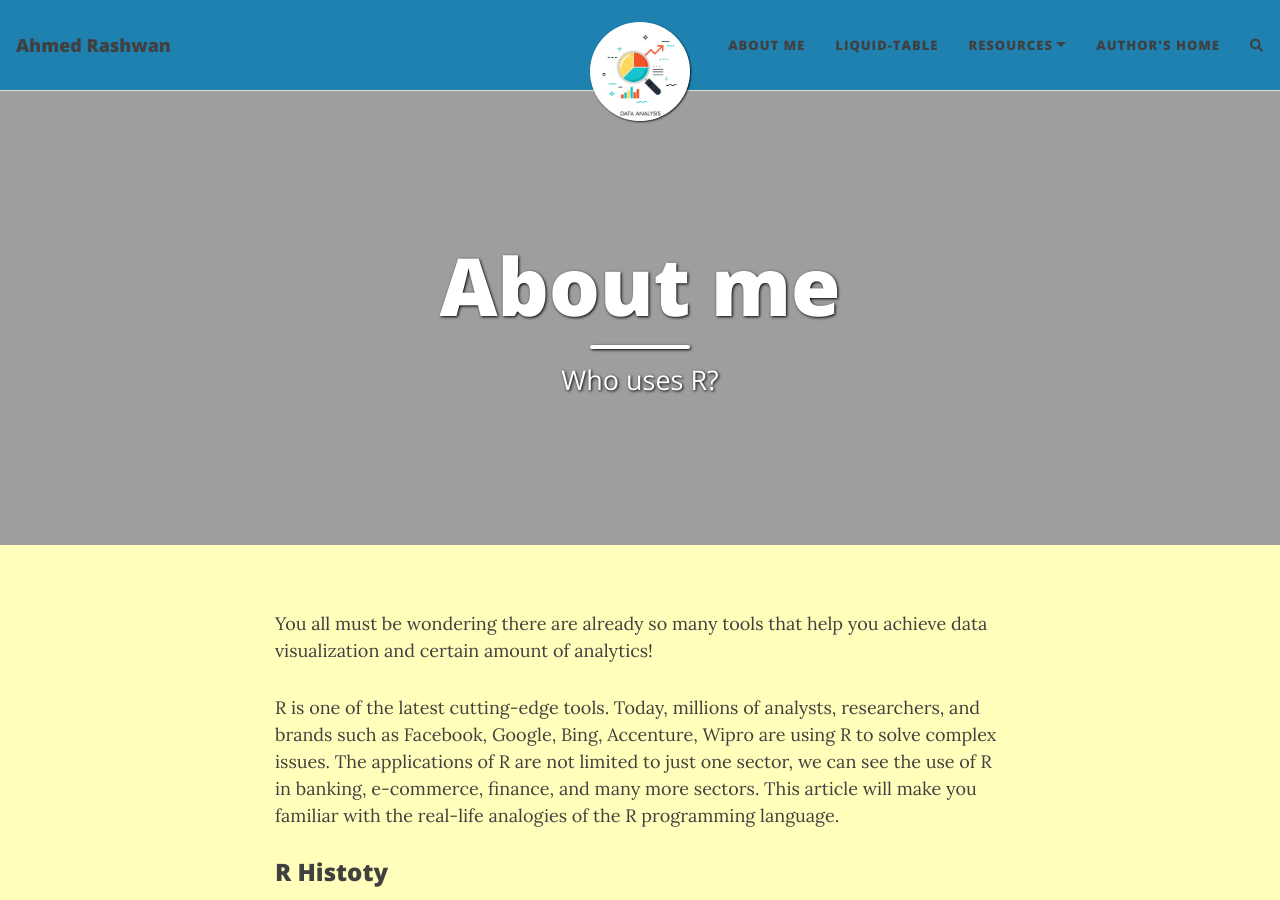
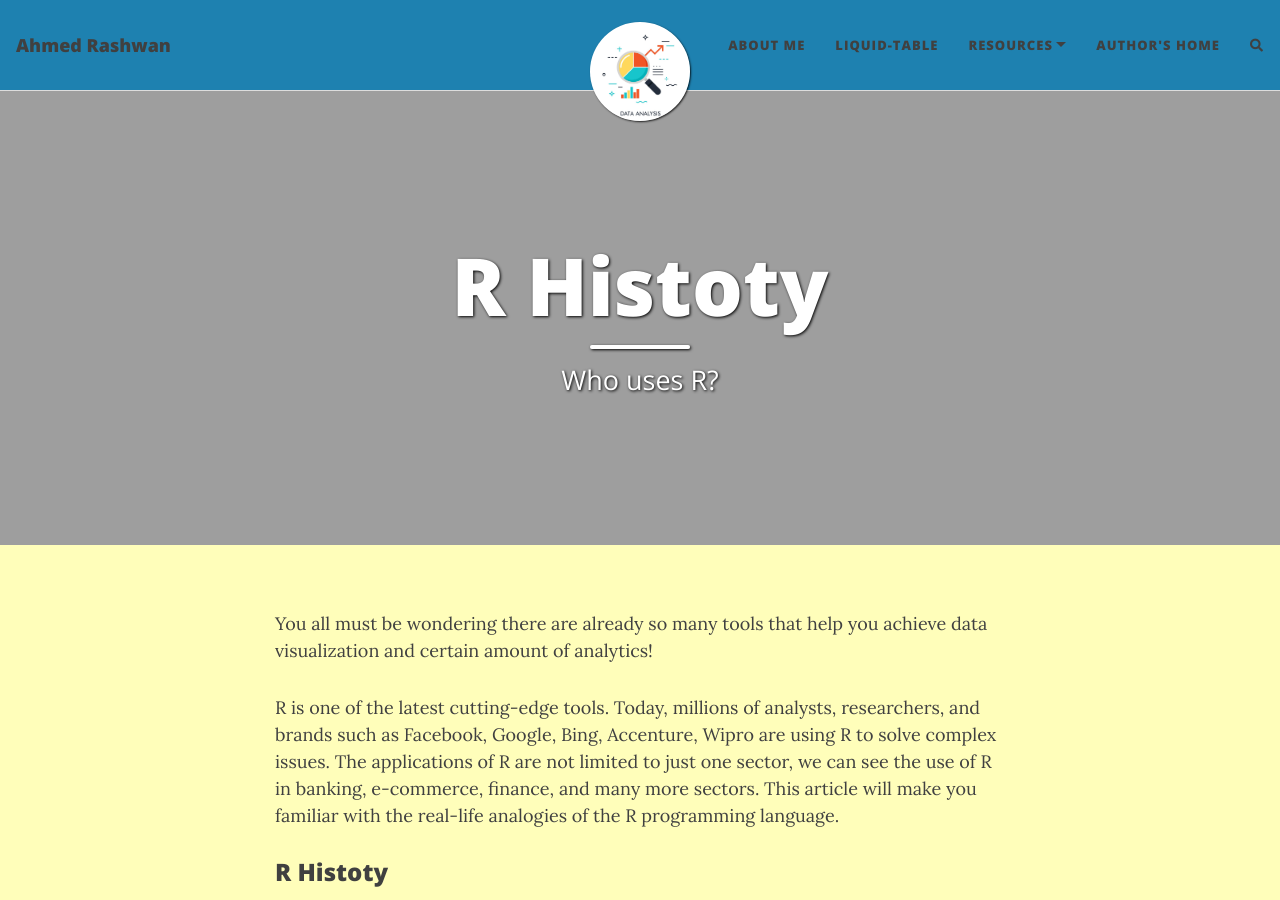
Before and after one commit to AhmedRashwanASU/NewGitHubPage, a Jekyll site: the page built from aboutme.md, in a window 1280 px wide and 900 px high. Built offline with Jekyll 4.4.1, drawn with Linux system fonts in a browser that asks for light colours; nearby versions of some CDN libraries; comment, search, counter and statistics services are not loaded.

Commit message:
Update aboutme.md

```diff
--- a/aboutme.md
+++ b/aboutme.md
@@ -1,6 +1,6 @@
 ---
 layout: page
-title: About me
+title: R Histoty
 cover-img: /assets/img/coder1.jpg
 thumbnail-img: /assets/img/R.png
 share-img: /assets/img/img/R.png
```
